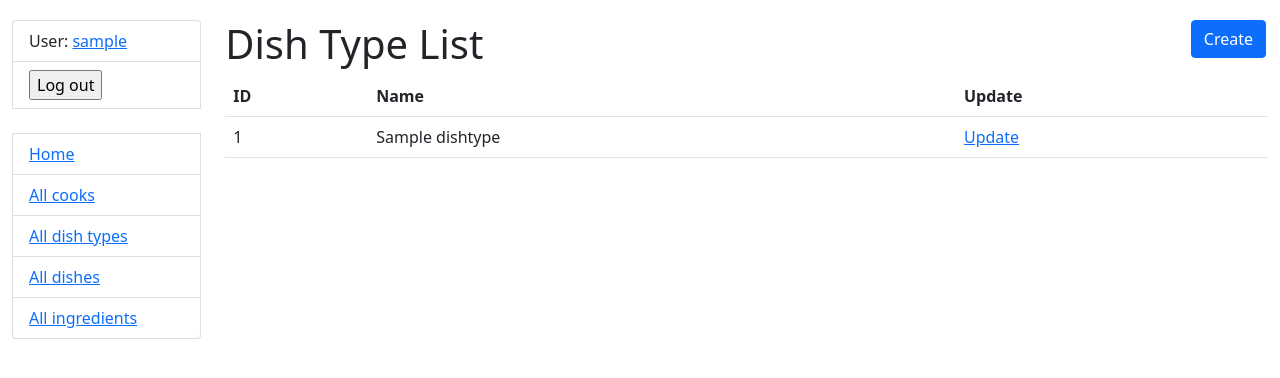
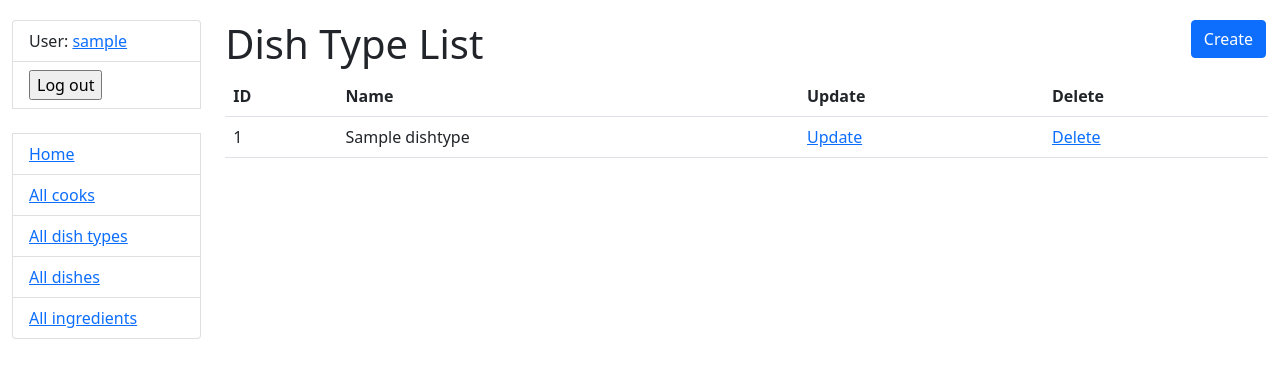
Before and after one commit to m1b0mb0/kitchen-management-system, a Django app: page /dish-types/ in a window 1280 px wide. Shown: the top 378 px of the page. Run offline with Django 5.2, Linux system fonts and the light colour scheme; a user stored in the database is signed in; tables that the repository leaves empty hold one stand-in row (values such as "Sample post").

Commit message:
Add delete button to dish_type_list.html template

```diff
--- a/templates/kitchen/dish_type_list.html
+++ b/templates/kitchen/dish_type_list.html
@@ -12,6 +12,7 @@
         <th>ID</th>
         <th>Name</th>
         <th>Update</th>
+        <th>Delete</th>
       </tr>
     {% for dish_type in dish_type_list %}
       <tr>
@@ -19,6 +20,9 @@
         <td>{{ dish_type.name }}</td>
         <td>
           <a href="{% url 'kitchen:dish-type-update' pk=dish_type.id %}">Update</a>
+        </td>
+        <td>
+          <a href="{% url 'kitchen:dish-type-delete' pk=dish_type.id %}">Delete</a>
         </td>
       </tr>
     {% endfor %}
```
